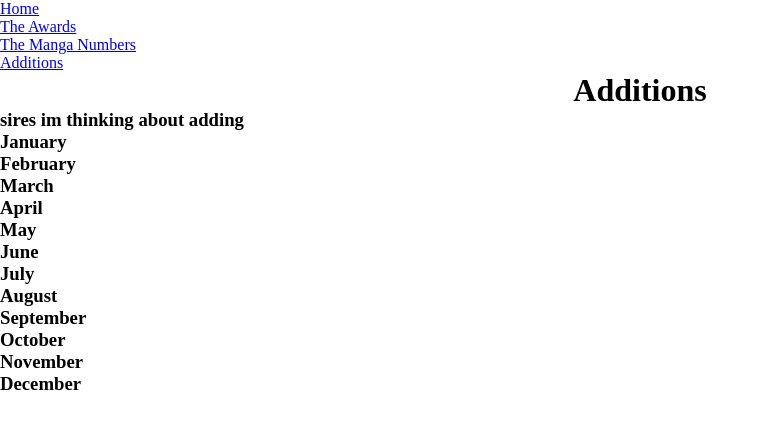
After one commit to mattthew-ui/manga-2024-report, a Flask app: page /Additions in a window 1280 px wide. The commit adds this page. Shown: the top 429 px of the page, without its empty margins (0-769 px from the left). Run offline with Flask 3, Linux system fonts and the light colour scheme.

Commit message:
attempting to merge

```diff
--- a/main.py
+++ b/main.py
@@ -27,6 +27,10 @@ def The_Awards():
 def The_numbers():
     return render_template('TheMangaReport24.html')
 
+@app.route('/Additions')
+def Additions():
+    return render_template('Additions.html')
+
 
 if __name__ == '__main__':
     app.run(debug=True)
--- /dev/null
+++ b/templates/Additions.html
@@ -0,0 +1,85 @@
+<!DOCTYPE html>
+<html lang="en">
+<head>
+    <meta charset="UTF-8">
+    <meta name="viewport" content="width=device-width, initial-scale=1.0">
+    <title>Additions</title>
+</head>
+<style>
+    *{
+        padding: 0;
+        margin: 0;
+    }
+     h1{
+        text-align: center;
+    }
+</style>
+<body>
+    <nav id="navagtion" class="nav-bar">
+        <ul>
+            <li><a href="{{ url_for('index') }}">Home</a></li>
+            <li><a href="{{ url_for('The_Awards') }}">The Awards</a></li>
+            <li><a href="{{ url_for('The_numbers') }}">The Manga Numbers</a></li>
+            <li><a href="{{ url_for('Additions') }}">Additions</a></li>
+        </ul>
+    </nav>
+    <h1>Additions</h1>
+    <div id="Months" class="List">
+        <h3>sires im thinking about adding</h3>
+        <h3>January</h3>
+        <div id="January">
+
+        </div>
+        <h3>February</h3>
+        <div id="February">
+
+        </div>
+        <h3>March</h3>
+        <div id="March">
+
+        </div>
+        <h3>April</h3>
+        <div id="April">
+
+        </div>
+        <h3>May</h3>
+        <div id="May">
+
+        </div>
+        <h3>June</h3>
+        <div id="June">
+
+        </div>
+        <h3>July</h3>
+        <div id="July">
+
+        </div>
+        <h3>August</h3>
+        <div id="August">
+
+        </div>
+        <h3>September</h3>
+        <div id="September">
+
+        </div>
+        <h3>October</h3>
+        <div id="October">
+
+        </div>
+        <h3>November</h3>
+        <div id="November">
+
+        </div>
+        <h3>December</h3>
+        <div id="December">
+
+        </div>
+
+
+    </div>
+
+</body>
+<script>
+
+</script>
+</html>
--- a/templates/TheAwards.html
+++ b/templates/TheAwards.html
@@ -20,6 +20,7 @@
             <li><a href="{{ url_for('index') }}">Home</a></li>
             <li><a href="{{ url_for('The_Awards') }}">The Awards</a></li>
             <li><a href="{{ url_for('The_numbers') }}">The Manga Numbers</a></li>
+            <li><a href="{{ url_for('Additions') }}">Additions</a></li>
         </ul>
     </nav>
     <h1>The Awards</h1>
--- a/templates/TheMangaReport24.html
+++ b/templates/TheMangaReport24.html
@@ -22,6 +22,7 @@
             <li><a href="{{ url_for('index') }}">Home</a></li>
             <li><a href="{{ url_for('The_Awards') }}">The Awards</a></li>
             <li><a href="{{ url_for('The_numbers') }}">The Manga Numbers</a></li>
+            <li><a href="{{ url_for('Additions') }}">Additions</a></li>
         </ul>
     </nav>
     <h1>The Numbers</h1>
--- a/templates/index.html
+++ b/templates/index.html
@@ -21,6 +21,7 @@
             <li><a href="{{ url_for('index') }}">Home</a></li>
             <li><a href="{{ url_for('The_Awards') }}">The Awards</a></li>
             <li><a href="{{ url_for('The_numbers') }}">The Manga Numbers</a></li>
+            <li><a href="{{ url_for('Additions') }}">Additions</a></li>
         </ul>
     </nav>
     <h1>Home</h1>
```
